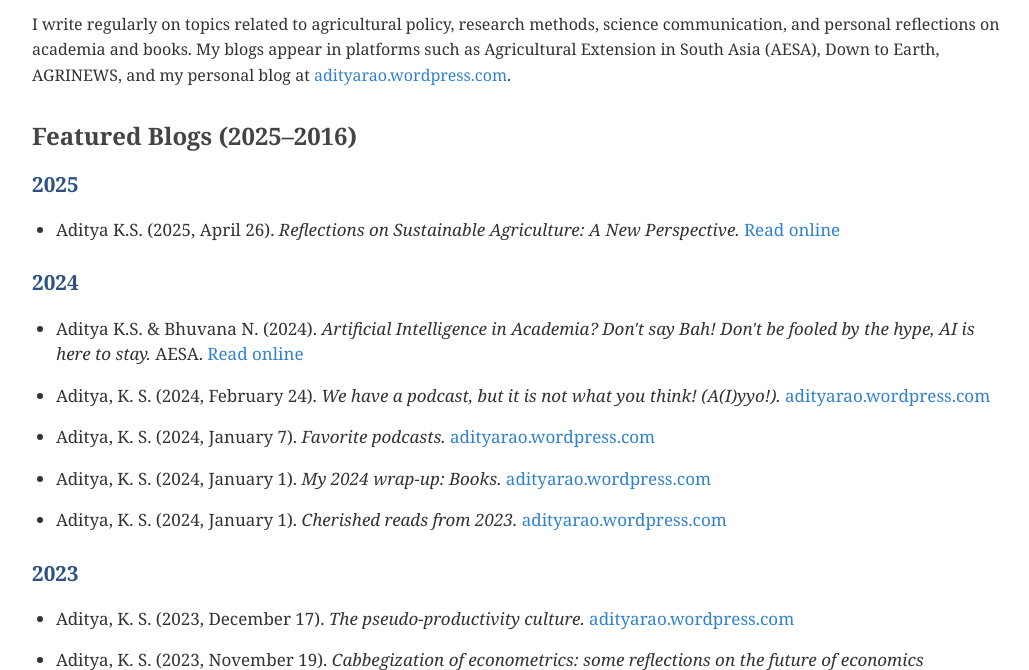
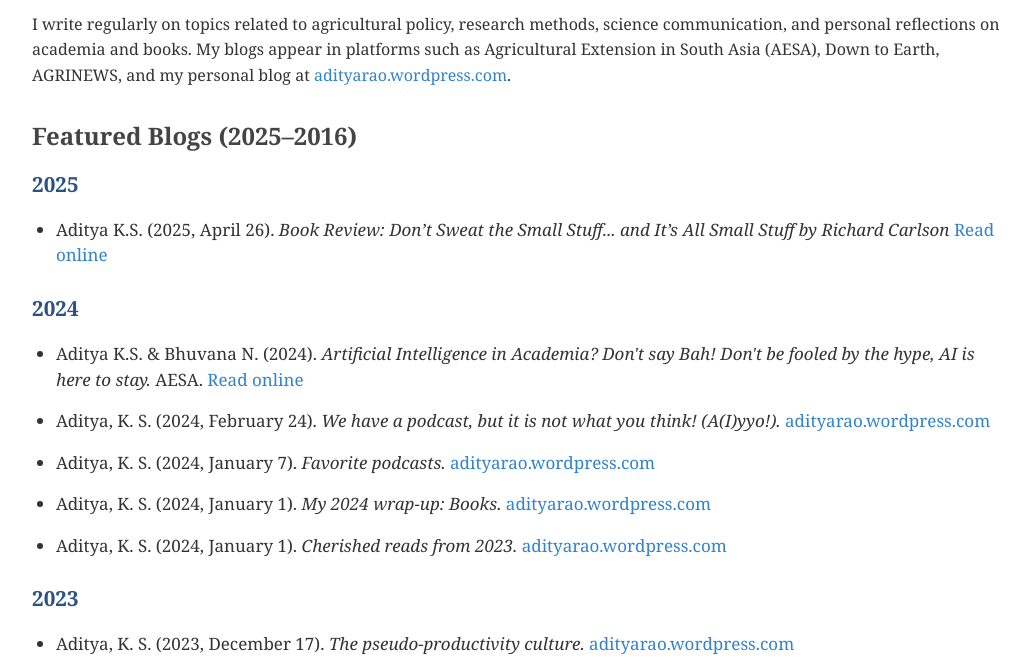
Before and after one commit to Adityaraoks/Adityaraoks.github.io, a plain HTML site: page blogs.html in a window 1280 px wide. Shown: the part 96-766 px from the top of the page, without its empty margins (124-1153 px from the left). Drawn offline with Linux system fonts and the light colour scheme.

Commit message:
Update index file with latest changes

```diff
--- a/blogs.html
+++ b/blogs.html
@@ -123,7 +123,7 @@
       <li>
         <strong>2025</strong>
         <ul>
-          <li>Aditya K.S. (2025, April 26). <em>Reflections on Sustainable Agriculture: A New Perspective.</em> <a href="posts/2025/new-post.html" target="_blank">Read online</a></li>
+          <li>Aditya K.S. (2025, April 26). <em>Book Review: Don’t Sweat the Small Stuff... and It’s All Small Stuff by Richard Carlson</em> <a href="posts/2025/new-post.html" target="_blank">Read online</a></li>
         </ul>
       </li>
       <!-- 2024 -->
```
Also changed, not shown: posts/2025/new-post.html (+1 -1 lines).
